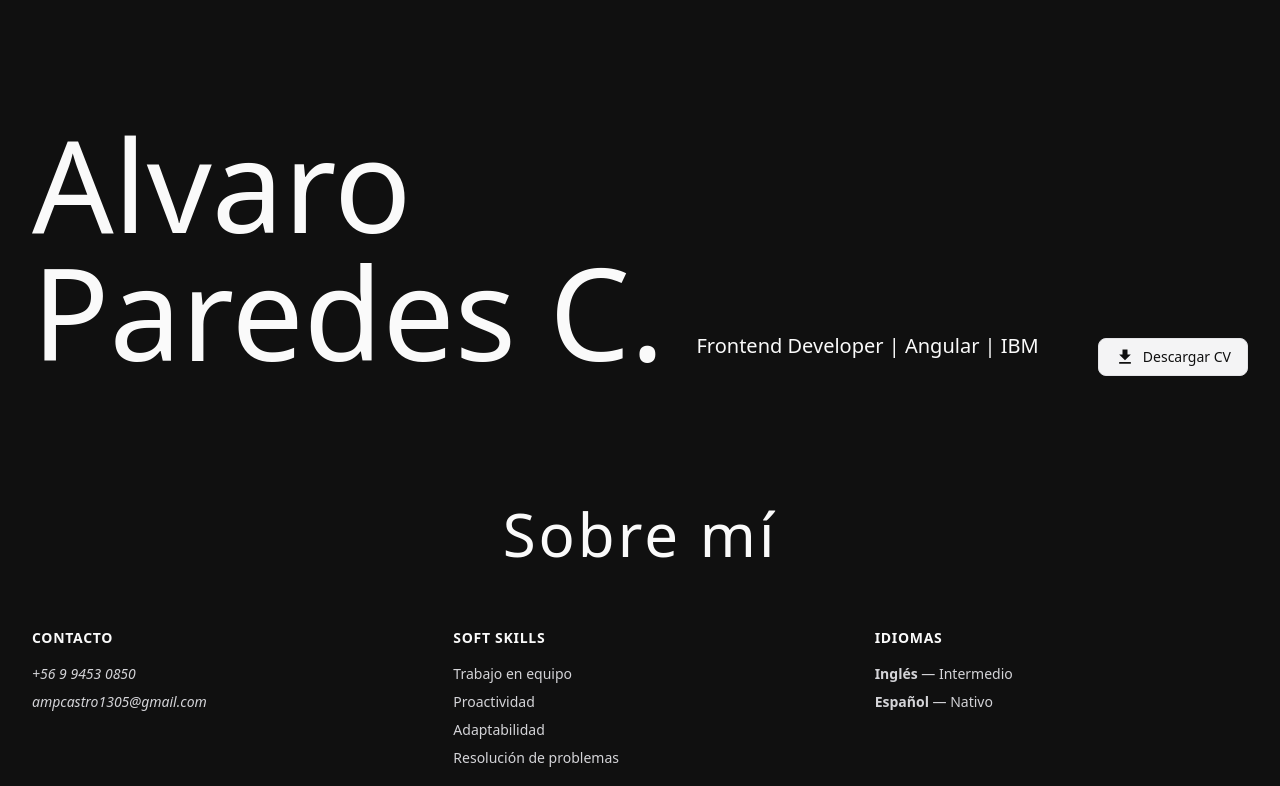
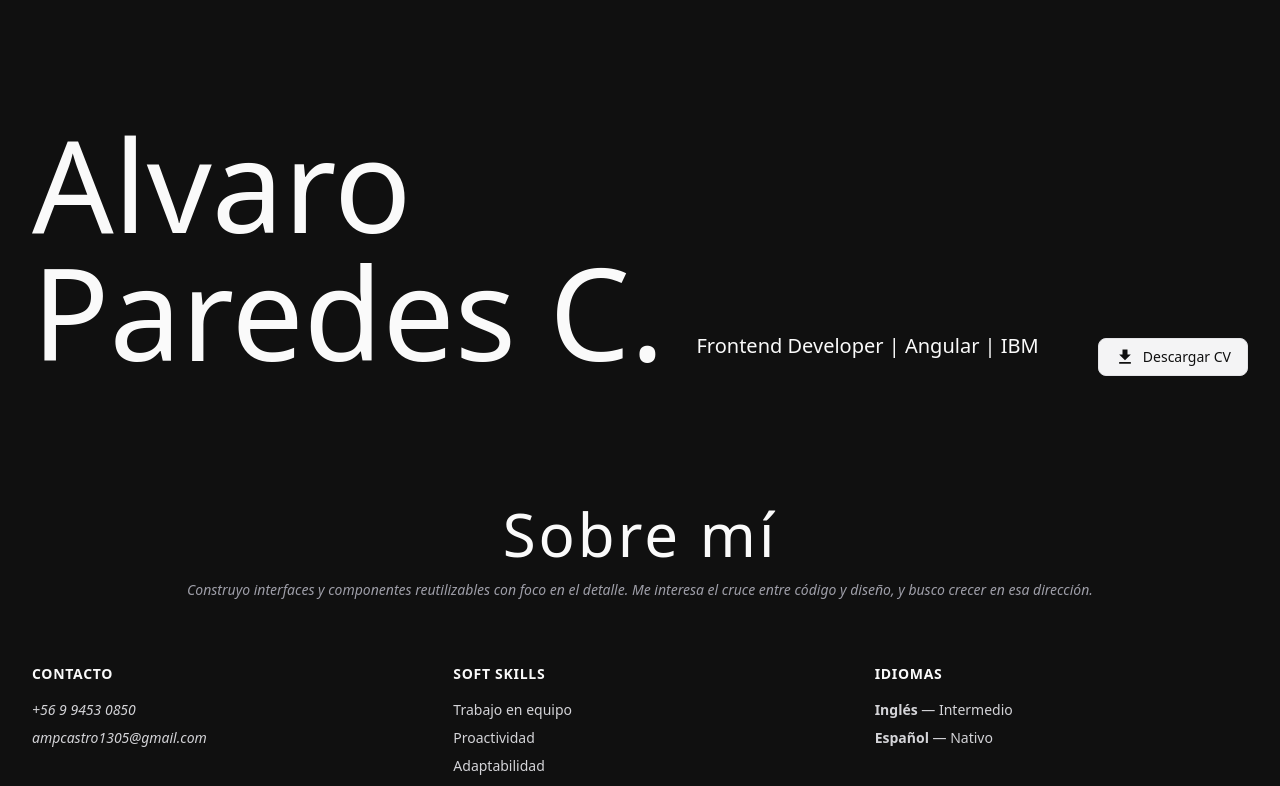
Before and after one commit to AlvaroPdev/portfolio, an Angular app: page / in a window 1280 px wide. Shown: the part 392-1178 px from the top of the page. Built offline with nearby package versions, Linux system fonts and the light colour scheme.

Commit message:
feat: Add a tagline to the About section and adjust the title's bottom margin.

```diff
--- a/src/app/components/about/about.css
+++ b/src/app/components/about/about.css
@@ -5,7 +5,11 @@
 }
 
 .about-title {
-    @apply text-6xl text-zinc-50 text-center mb-12 md:mb-16 font-light tracking-[0.05em];
+    @apply text-6xl text-zinc-50 text-center mb-4 font-light tracking-[0.05em];
+}
+
+.about-tagline {
+    @apply text-sm text-zinc-400 text-center italic mb-12 md:mb-16;
 }
 
 .about-grid {
--- a/src/app/components/about/about.html
+++ b/src/app/components/about/about.html
@@ -1,5 +1,6 @@
 <section id="about" class="about-container" aria-labelledby="about-heading" appScrollReveal>
     <h2 id="about-heading" class="about-title">Sobre mí</h2>
+    <p class="about-tagline">Construyo interfaces y componentes reutilizables con foco en el detalle. Me interesa el cruce entre código y diseño, y busco crecer en esa dirección.</p>
 
     <div class="about-grid">
         <!-- Contact -->
```
